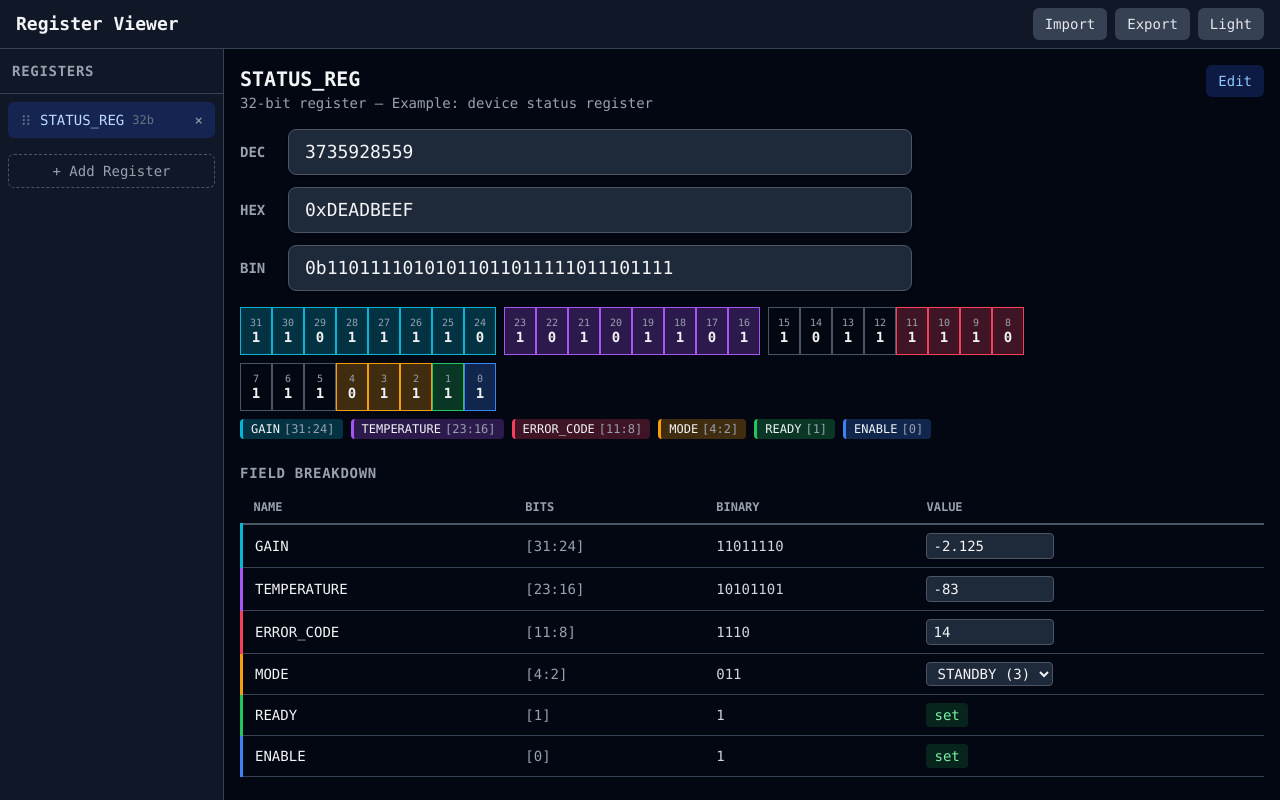
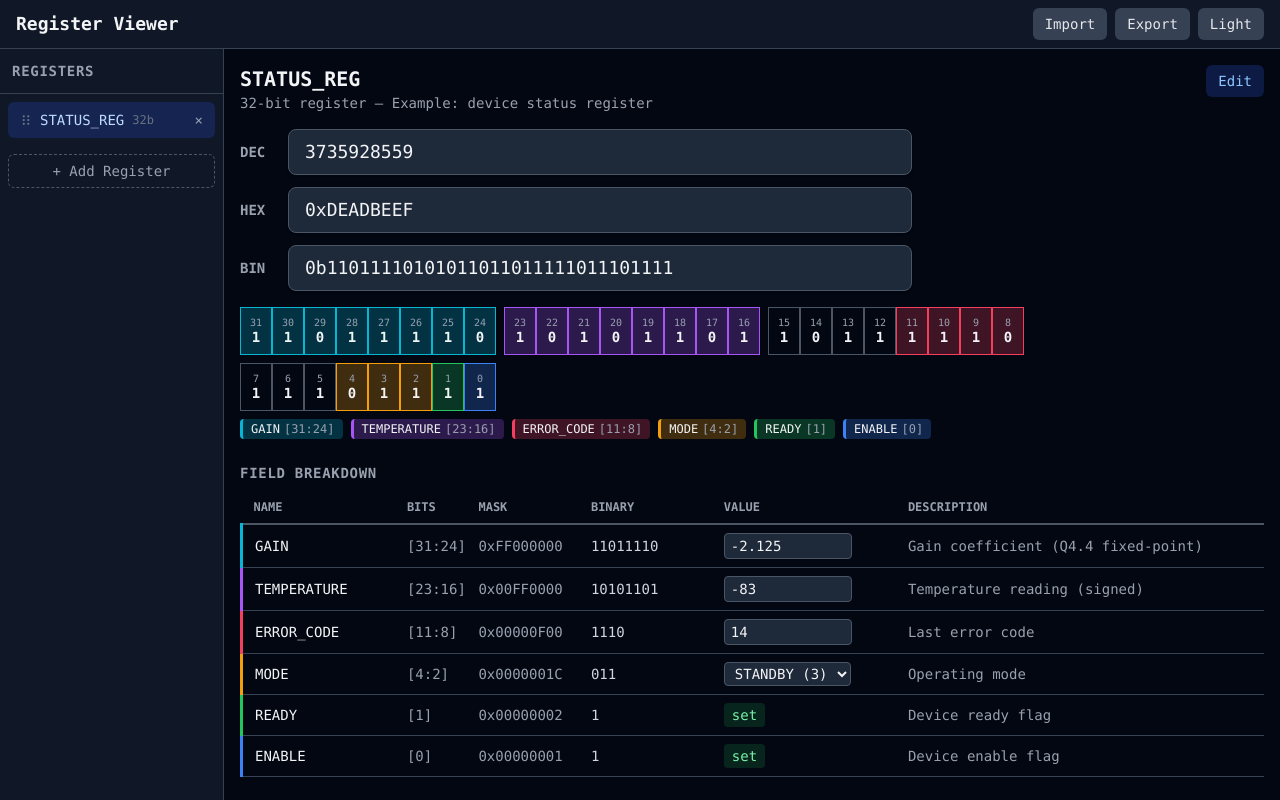
Before and after one commit to chrissbarr/RegisterViewer, a React (Vite) app: page / in a window 1280 px wide. Built offline with nearby package versions, Linux system fonts and the light colour scheme.

Commit message:
Add mask and description columns to field breakdown with fixed-width layout

```diff
--- a/src/components/viewer/field-row.tsx
+++ b/src/components/viewer/field-row.tsx
@@ -10,15 +10,18 @@ interface Props {
   fieldIndex: number;
   registerId: string;
   registerValue: bigint;
+  registerWidth: number;
   decoded: DecodedValue;
 }
 
-export function FieldRow({ field, fieldIndex, registerId, registerValue, decoded }: Props) {
+export function FieldRow({ field, fieldIndex, registerId, registerValue, registerWidth, decoded }: Props) {
   const dispatch = useAppDispatch();
   const rawBits = extractBits(registerValue, field.msb, field.lsb);
   const bitWidth = field.msb - field.lsb + 1;
   const binaryStr = rawBits.toString(2).padStart(bitWidth, '0');
   const bitsLabel = field.msb === field.lsb ? `[${field.msb}]` : `[${field.msb}:${field.lsb}]`;
+  const mask = ((1n << BigInt(bitWidth)) - 1n) << BigInt(field.lsb);
+  const maskStr = '0x' + mask.toString(16).toUpperCase().padStart(Math.ceil(registerWidth / 4), '0');
   const borderColor = FIELD_BORDER_COLORS[fieldIndex % FIELD_BORDER_COLORS.length];
 
   function handleFieldEdit(input: string | number | boolean) {
@@ -57,7 +60,7 @@ export function FieldRow({ field, fieldIndex, registerId, registerValue, decoded
           <select
             value={decoded.type === 'enum' ? decoded.value : 0}
             onChange={(e) => handleFieldEdit(e.target.value)}
-            className="px-1.5 py-0.5 text-sm rounded border border-gray-300 dark:border-gray-600 bg-white dark:bg-gray-800 font-mono focus:outline-none focus:ring-1 focus:ring-blue-500"
+            className="max-w-full px-1.5 py-0.5 text-sm rounded border border-gray-300 dark:border-gray-600 bg-white dark:bg-gray-800 font-mono focus:outline-none focus:ring-1 focus:ring-blue-500"
           >
             {field.enumEntries?.map((entry) => (
               <option key={entry.value} value={entry.value}>
@@ -97,11 +100,14 @@ export function FieldRow({ field, fieldIndex, registerId, registerValue, decoded
 
   return (
     <tr className="border-b border-gray-200 dark:border-gray-700 hover:bg-gray-50 dark:hover:bg-gray-800/50">
-      <td className="px-3 py-2 text-sm font-medium" style={{ borderLeft: `3px solid ${borderColor}` }}>
+      <td className="px-3 py-2 text-sm font-medium truncate" title={field.name} style={{ borderLeft: `3px solid ${borderColor}` }}>
         {field.name}
       </td>
       <td className="px-3 py-2 text-sm text-gray-500 dark:text-gray-400 font-mono">
         {bitsLabel}
+      </td>
+      <td className="px-3 py-2 text-sm font-mono text-gray-500 dark:text-gray-400">
+        {maskStr}
       </td>
       <td className="px-3 py-2 text-sm font-mono text-gray-600 dark:text-gray-300">
         {binaryStr}
@@ -109,6 +115,9 @@ export function FieldRow({ field, fieldIndex, registerId, registerValue, decoded
       <td className="px-3 py-2 text-sm">
         {renderValueControl()}
       </td>
+      <td className="px-3 py-2 text-sm text-gray-500 dark:text-gray-400 truncate hidden lg:table-cell" title={field.description ?? ''}>
+        {field.description}
+      </td>
     </tr>
   );
 }
--- a/src/components/viewer/field-table.tsx
+++ b/src/components/viewer/field-table.tsx
@@ -21,13 +21,15 @@ export function FieldTable({ register }: Props) {
 
   return (
     <div className="overflow-x-auto">
-      <table className="w-full text-left">
+      <table className="w-full text-left table-fixed min-w-[600px]">
         <thead>
           <tr className="border-b-2 border-gray-300 dark:border-gray-600">
-            <th className="px-3 py-2 text-xs font-semibold text-gray-500 dark:text-gray-400 uppercase">Name</th>
-            <th className="px-3 py-2 text-xs font-semibold text-gray-500 dark:text-gray-400 uppercase">Bits</th>
-            <th className="px-3 py-2 text-xs font-semibold text-gray-500 dark:text-gray-400 uppercase">Binary</th>
-            <th className="px-3 py-2 text-xs font-semibold text-gray-500 dark:text-gray-400 uppercase">Value</th>
+            <th className="w-[15%] px-3 py-2 text-xs font-semibold text-gray-500 dark:text-gray-400 uppercase">Name</th>
+            <th className="w-[7%] px-3 py-2 text-xs font-semibold text-gray-500 dark:text-gray-400 uppercase">Bits</th>
+            <th className="w-[11%] px-3 py-2 text-xs font-semibold text-gray-500 dark:text-gray-400 uppercase">Mask</th>
+            <th className="w-[13%] px-3 py-2 text-xs font-semibold text-gray-500 dark:text-gray-400 uppercase">Binary</th>
+            <th className="w-[18%] px-3 py-2 text-xs font-semibold text-gray-500 dark:text-gray-400 uppercase">Value</th>
+            <th className="w-[36%] px-3 py-2 text-xs font-semibold text-gray-500 dark:text-gray-400 uppercase hidden lg:table-cell">Description</th>
           </tr>
         </thead>
         <tbody>
@@ -41,6 +43,7 @@ export function FieldTable({ register }: Props) {
               fieldIndex={originalIndex}
               registerId={register.id}
               registerValue={value}
+              registerWidth={register.width}
               decoded={decodeField(value, field)}
             />
           ))}
```
